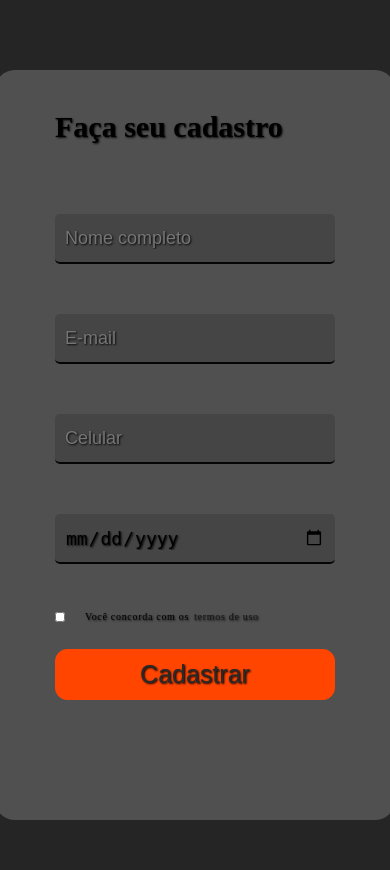
After one commit to VDR-Crowley/desenvolvimento_full-stack, a PHP site: page /cadastro.html in a window 390 px wide. The commit adds this page. Run offline with PHP 8.4, Linux system fonts and the light colour scheme.

Commit message:
Formulario pronto

```diff
--- /dev/null
+++ b/html_css/exercicios_html_css/formularios/cadastro.html
@@ -0,0 +1,45 @@
+<!DOCTYPE html>
+<html lang="pt-br">
+<head>
+  <meta charset="UTF-8">
+  <meta name="viewport" content="width=device-width, initial-scale=1.0">
+  <title>Cadastro</title>
+
+  <link rel="stylesheet" href="styles.css" />
+</head>
+<body>
+
+  <section id="cadastro">
+    <div class="container">
+      <form class="form-cadastro">
+        <fieldset>
+          <legend>Faça seu cadastro</legend>
+
+          <label>
+            <input type="text" placeholder="Nome completo"/>
+          </label>
+
+          <label>
+            <input type="e-mail" placeholder="E-mail"/>
+          </label>
+
+          <label>
+            <input type="number" placeholder="Celular"/>
+          </label>
+
+          <label>
+            <input type="date" />
+          </label>
+
+          <label class="campo-checkbox">
+            <input type="checkbox" />
+            <span>Você concorda com os <a href="">termos de uso</a></span>
+          </label>
+
+          <button type="button">Cadastrar</button>
+        </fieldset>
+      </form>
+    </div>
+  </section>
+</body>
+</html>
--- a/html_css/exercicios_html_css/formularios/index.html
+++ b/html_css/exercicios_html_css/formularios/index.html
@@ -3,7 +3,7 @@
 <head>
   <meta charset="UTF-8">
   <meta name="viewport" content="width=device-width, initial-scale=1.0">
-  <title>Document</title>
+  <title>Login</title>
 
   <link rel="stylesheet" href="styles.css" />
 </head>
--- a/html_css/exercicios_html_css/formularios/styles.css
+++ b/html_css/exercicios_html_css/formularios/styles.css
@@ -5,7 +5,7 @@
 }
 
 body {
-  background-color: #101010;
+  background-color: #252525;
   font-family: "Times New Roman", Arial, Helvetica, sans-serif;
 }
 
@@ -15,7 +15,7 @@ body {
   margin-top: 150px;
 }
 
-.container {
+#form .container {
   display: flex;
   justify-content: center;
 }
@@ -105,3 +105,134 @@ form small a:hover {
   text-shadow: 1px 1px 2px #FF4500;
   text-decoration: underline;
 }
+
+/* Estilo de cadastro */
+
+#cadastro .container {
+  display: flex;
+  justify-content: center;
+  margin: 50px 0;
+}
+
+.form-cadastro {
+  width: 900px;
+  display: flex;
+  flex-direction: column;
+}
+
+.form-cadastro fieldset {
+  font-size: 50px;
+  font-weight: bold;
+  text-shadow: 1px 1px 2px #101010;
+  border: 0;
+  padding: 20px;
+  margin: 20px;
+}
+
+
+.form-cadastro input {
+  width: 100%;
+  padding: 30px;
+  outline: 0;
+  background-color: #454545;
+}
+
+
+
+.form-cadastro input[type="checkbox"] {
+  display: flex;
+  width: 20px;
+  margin-bottom: 40px;
+}
+
+.form-cadastro .campo-checkbox {
+  margin-top: 20px;
+  display: flex;
+  align-items: center;
+  font-size: 20px;
+  letter-spacing: 0.7px;
+}
+
+.campo-checkbox span {
+  display: flex;
+  font-weight: normal;
+  margin-left: 20px;
+}
+
+.campo-checkbox span a {
+  margin-left: 5px;
+  color: #151515;
+  text-decoration: none;
+}
+
+.campo-checkbox span a:hover {
+  color: #FF4500;
+  text-decoration: underline;
+}
+
+.form-cadastro button {
+  display: flex;
+  width: 100%;
+  margin:0 auto;
+  justify-content: center
+}
+
+
+
+
+@media (max-width: 690px) {
+  .form-cadastro {
+     height: 900px;
+     margin-top: 30px;
+     padding-top: 40px;
+  }
+
+  .form-cadastro fieldset {
+    font-size: 30px;
+  }
+
+  .form-cadastro input {
+    margin-top: 50px;
+  }
+}
+
+@media (max-width: 390px) {
+  .container {
+    width: 100%;
+  }
+
+  .form-cadastro {
+    height: 750px;
+    margin-top: 20px;
+    padding: 20px;
+  }
+
+  .form-cadastro input {
+    padding: 10px;
+    font-size:18px;
+  }
+
+  .form-cadastro input[type="checkbox"] {
+    width: 10px;
+  }
+
+  .campo-checkbox {
+    width: 280px;
+    height: 55px;
+    margin-bottom: 10px;
+  }
+
+  .campo-checkbox span {
+    padding-top: 10px;
+    font-size:10px;
+  }
+
+  .campo-checkbox span a {
+    display: inline
+  }
+
+  button {
+    margin-bottom: 40px;
+  }
+
+}
```
Also changed, not shown: html_css/exercicios_html_css/formularios/README.md (added), html_css/exercicios_html_css/tributo_bill_gates/README.md (added).
